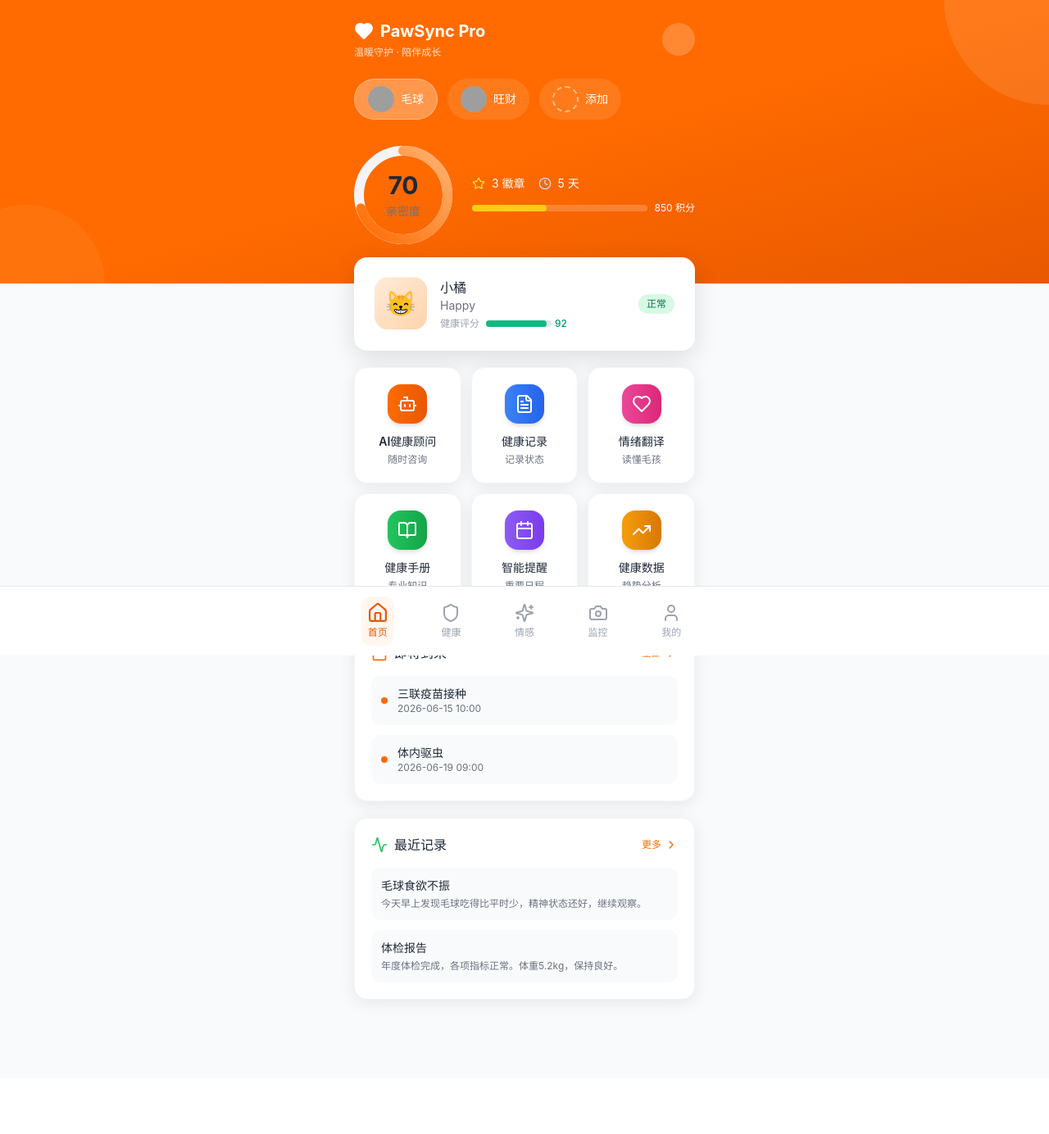
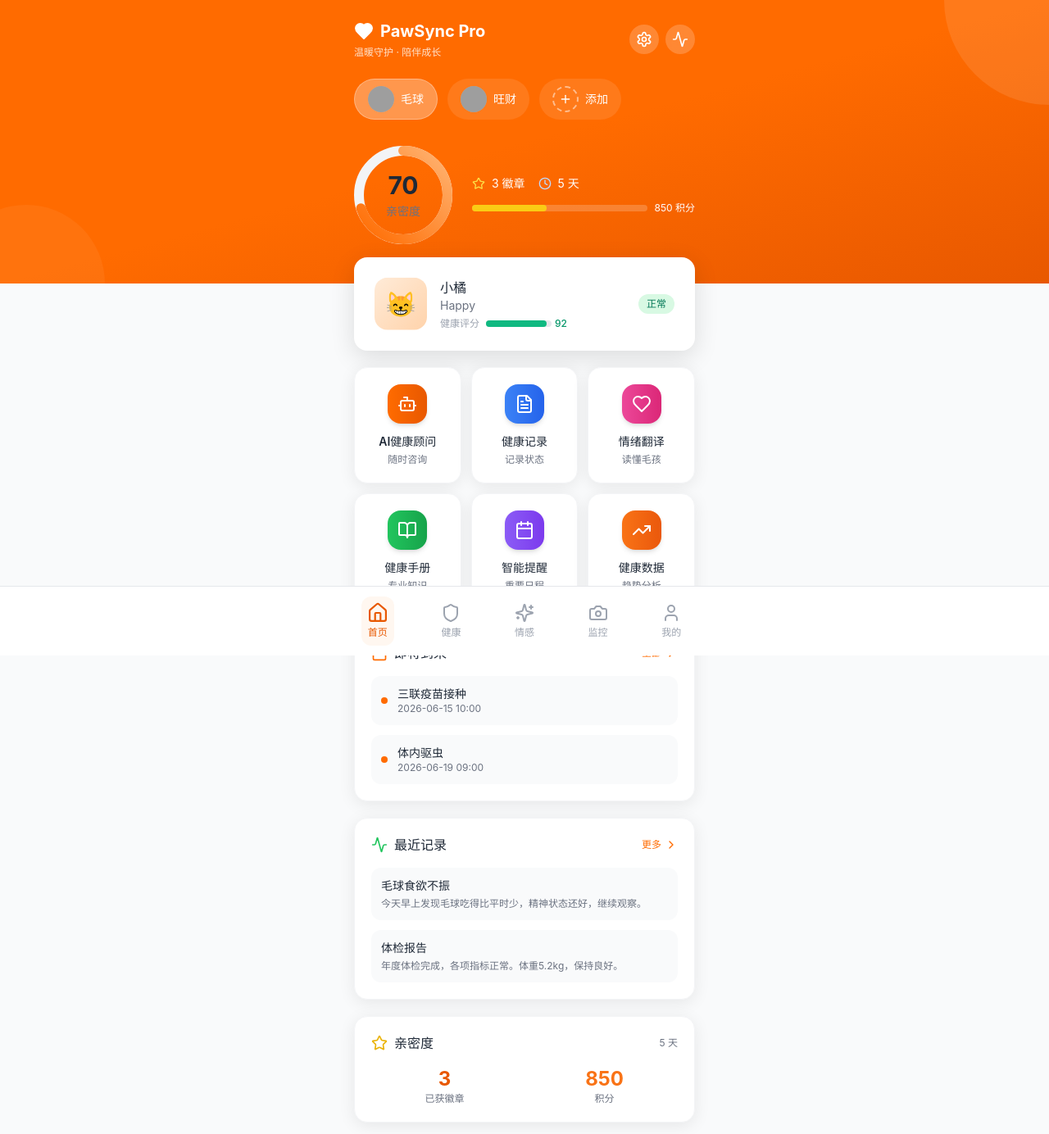
Before and after one commit to Tri250/-, a React (Vite) app: page / in a window 1280 px wide. Shown: the top 1384 px of the page at 82% size. Before the commit the page ends 1316 px from the top, so only its background shows below. Built offline with nearby package versions, Linux system fonts and the light colour scheme; grey boxes are pictures that could not be loaded.

Commit message:
feat: 修复宠物App功能Bug
Co-authored-by: traeagent <traeagent@users.noreply.github.com>

```diff
--- a/src/pages/HomePage.tsx
+++ b/src/pages/HomePage.tsx
@@ -1,4 +1,4 @@
-import React from 'react';
+import React, { useState } from 'react';
 import {
   ChevronRight,
   Heart,
@@ -10,7 +10,8 @@ import {
   Activity,
   Star,
   Clock,
-  ArrowUpRight
+  Settings,
+  Plus
 } from 'lucide-react';
 import { Card, Button, ProgressRing, Badge } from '../components/DesignSystem';
 import { useAppStore } from '../store/appStore';
@@ -23,6 +24,17 @@ interface HomePageProps {
   onNavigate: (page: string) => void;
 }
 
+// 卡片配置类型
+type CardType = 'reminders' | 'recent_records' | 'bond_metrics' | 'quick_actions' | 'pet_status';
+
+interface CardConfig {
+  id: CardType;
+  title: string;
+  icon: any;
+  visible: boolean;
+  order: number;
+}
+
 export const HomePage: React.FC<HomePageProps> = ({ onNavigate }) => {
   const { currentPet, currentEmotion, healthScore } = useAppStore();
   const { metrics, badges, totalPoints, streakDays } = useBondStore();
@@ -30,6 +42,14 @@ export const HomePage: React.FC<HomePageProps> = ({ onNavigate }) => {
   const { pets, currentPetId, setCurrentPet } = usePetStore();
   const { getUpcomingReminders } = useReminderStore();
   const { getFilteredRecords } = useHealthRecordStore();
+  const [showCardSettings, setShowCardSettings] = useState(false);
+  const [cardConfigs, setCardConfigs] = useState<CardConfig[]>([
+    { id: 'pet_status', title: '宠物状态', icon: Heart, visible: true, order: 0 },
+    { id: 'quick_actions', title: '快捷操作', icon: Activity, visible: true, order: 1 },
+    { id: 'reminders', title: '即将到来', icon: Calendar, visible: true, order: 2 },
+    { id: 'recent_records', title: '最近记录', icon: FileText, visible: true, order: 3 },
+    { id: 'bond_metrics', title: '亲密度指标', icon: Star, visible: true, order: 4 },
+  ]);
 
   const upcomingReminders = currentPetId ? getUpcomingReminders(currentPetId, 3) : [];
   const recentRecords = currentPetId ? getFilteredRecords(currentPetId).slice(0, 3) : [];
@@ -74,10 +94,24 @@ export const HomePage: React.FC<HomePageProps> = ({ onNavigate }) => {
       icon: TrendingUp,
       label: '健康数据',
       description: '趋势分析',
-      color: 'from-warning-500 to-warning-600',
+      color: 'from-orange-500 to-orange-600',
       page: 'health-analytics',
     },
   ];
+
+  // 切换卡片可见性
+  const toggleCardVisibility = (cardId: CardType) => {
+    setCardConfigs(cards =>
+      cards.map(card =>
+        card.id === cardId ? { ...card, visible: !card.visible } : card
+      )
+    );
+  };
+
+  // 获取可见并按顺序排列的卡片
+  const visibleCards = cardConfigs
+    .filter(card => card.visible)
+    .sort((a, b) => a.order - b.order);
 
   const getEmotionEmoji = (emotion: string) => {
     const map: Record<string, string> = {
@@ -88,6 +122,163 @@ export const HomePage: React.FC<HomePageProps> = ({ onNavigate }) => {
       needs: '🥺',
     };
     return map[emotion] || '😐';
+  };
+
+  // 渲染单个卡片
+  const renderCard = (cardConfig: CardConfig, index: number) => {
+    const delay = 0.1 + index * 0.1;
+
+    switch (cardConfig.id) {
+      case 'pet_status':
+        return (
+          <div key={cardConfig.id} className="animate-slide-up" style={{ animationDelay: `${delay}s` }}>
+            <Card variant="elevated" padding="lg">
+              <div className="flex items-center gap-4">
+                <div className="w-16 h-16 rounded-2xl bg-gradient-to-br from-primary-100 to-primary-200 flex items-center justify-center animate-bounce-gentle">
+                  <span className="text-3xl">{getEmotionEmoji(currentEmotion)}</span>
+                </div>
+                <div className="flex-1">
+                  <h3 className="font-bold text-neutral-800">{currentPet?.name}</h3>
+                  <p className="text-sm text-neutral-500 capitalize">{currentEmotion}</p>
+                  <div className="flex items-center gap-2 mt-1">
+                    <span className="text-xs text-neutral-400">健康评分</span>
+                    <div className="flex items-center gap-1">
+                      <div className="w-20 bg-neutral-200 rounded-full h-2">
+                        <div
+                          className="bg-success-500 h-full rounded-full transition-all duration-500"
+                          style={{ width: `${healthScore}%` }}
+                        />
+                      </div>
+                      <span className="text-xs font-medium text-success-600">{healthScore}</span>
+                    </div>
+                  </div>
+                </div>
+                <Badge variant="success" size="sm">正常</Badge>
+              </div>
+            </Card>
+          </div>
+        );
+
+      case 'quick_actions':
+        return (
+          <div key={cardConfig.id} className="grid grid-cols-3 gap-3 animate-slide-up" style={{ animationDelay: `${delay}s` }}>
+            {quickActions.map((action) => (
+              <button
+                key={action.page}
+                onClick={() => onNavigate(action.page)}
+                className="col-span-1"
+              >
+                <Card className="text-center h-full">
+                  <div className={`w-12 h-12 mx-auto rounded-2xl bg-gradient-to-r ${action.color} flex items-center justify-center mb-3 shadow-md`}>
+                    <action.icon className="w-6 h-6 text-white" />
+                  </div>
+                  <h4 className="font-semibold text-sm text-neutral-800 mb-1">{action.label}</h4>
+                  <p className="text-xs text-neutral-500">{action.description}</p>
+                </Card>
+              </button>
+            ))}
+          </div>
+        );
+
+      case 'reminders':
+        return upcomingReminders.length > 0 ? (
+          <div key={cardConfig.id} className="animate-slide-up" style={{ animationDelay: `${delay}s` }}>
+            <Card className="p-5">
+              <div className="flex items-center justify-between mb-4">
+                <h3 className="font-semibold text-neutral-800 flex items-center gap-2">
+                  <Calendar className="w-5 h-5 text-primary-500" />
+                  即将到来
+                </h3>
+                <button
+                  className="text-xs text-primary-500 font-medium flex items-center gap-1"
+                  onClick={() => onNavigate('reminders')}
+                >
+                  全部
+                  <ChevronRight className="w-4 h-4" />
+                </button>
+              </div>
+              <div className="space-y-3">
+                {upcomingReminders.map((reminder) => (
+                  <div
+                    key={reminder.id}
+                    className="flex items-center gap-3 p-3 bg-neutral-50 rounded-xl hover:bg-neutral-100 transition-colors"
+                  >
+                    <div className="w-2 h-2 rounded-full bg-primary-500 animate-pulse" />
+                    <div className="flex-1">
+                      <h4 className="font-medium text-sm text-neutral-800">{reminder.title}</h4>
+                      <p className="text-xs text-neutral-500">{reminder.date} {reminder.time}</p>
+                    </div>
+                  </div>
+                ))}
+              </div>
+            </Card>
+          </div>
+        ) : null;
+
+      case 'recent_records':
+        return recentRecords.length > 0 ? (
+          <div key={cardConfig.id} className="animate-slide-up" style={{ animationDelay: `${delay}s` }}>
+            <Card className="p-5">
+              <div className="flex items-center justify-between mb-4">
+                <h3 className="font-semibold text-neutral-800 flex items-center gap-2">
+                  <Activity className="w-5 h-5 text-green-500" />
+                  最近记录
+                </h3>
+                <button
+                  className="text-xs text-primary-500 font-medium flex items-center gap-1"
+                  onClick={() => onNavigate('health-records')}
+                >
+                  更多
+                  <ChevronRight className="w-4 h-4" />
+                </button>
+              </div>
+              <div className="space-y-3">
+                {recentRecords.map((record) => (
+                  <div
+                    key={record.id}
+                    className="p-3 bg-neutral-50 rounded-xl hover:bg-neutral-100 transition-colors cursor-pointer"
+                  >
+                    <h4 className="font-medium text-sm text-neutral-800">{record.title}</h4>
+                    <p className="text-xs text-neutral-500 mt-1 line-clamp-2">{record.content}</p>
+                  </div>
+                ))}
+              </div>
+            </Card>
+          </div>
+        ) : null;
+
+      case 'bond_metrics':
+        return (
+          <div key={cardConfig.id} className="animate-slide-up" style={{ animationDelay: `${delay}s` }}>
+            <Card className="p-5">
+              <div className="flex items-center justify-between mb-4">
+                <h3 className="font-semibold text-neutral-800 flex items-center gap-2">
+                  <Star className="w-5 h-5 text-yellow-500" />
+                  亲密度
+                </h3>
+                <div className="flex items-center gap-2">
+                  <span className="text-xs text-neutral-500">
+                    {streakDays} 天
+                  </span>
+                </div>
+              </div>
+              <div className="grid grid-cols-2 gap-4">
+                <div className="text-center">
+                  <div className="text-2xl font-bold text-primary-600">{unlockedBadges}</div>
+                  <div className="text-xs text-neutral-500">已获徽章</div>
+                </div>
+                <div className="text-center">
+                  <div className="text-2xl font-bold text-orange-500">{totalPoints}</div>
+                  <div className="text-xs text-neutral-500">积分</div>
+                </div>
+              </div>
+            </Card>
+          </div>
+        );
+
+      default:
+        return null;
+    }
   };
 
   return (
@@ -107,12 +298,20 @@ export const HomePage: React.FC<HomePageProps> = ({ onNavigate }) => {
               </h1>
               <p className="text-xs text-white/80 mt-1">温暖守护 · 陪伴成长</p>
             </div>
-            <button
-              className="p-2 rounded-full bg-white/20 backdrop-blur hover:bg-white/30 transition-all"
-              onClick={() => onNavigate('health')}
-            >
-              <div className="w-6 h-6" />
-            </button>
+            <div className="flex gap-2">
+              <button
+                className="p-2 rounded-full bg-white/20 backdrop-blur hover:bg-white/30 transition-all"
+                onClick={() => setShowCardSettings(!showCardSettings)}
+              >
+                <Settings className="w-5 h-5" />
+              </button>
+              <button
+                className="p-2 rounded-full bg-white/20 backdrop-blur hover:bg-white/30 transition-all"
+                onClick={() => onNavigate('health')}
+              >
+                <Activity className="w-5 h-5" />
+              </button>
+            </div>
           </div>
 
           {/* Pet Selector */}
@@ -144,7 +343,7 @@ export const HomePage: React.FC<HomePageProps> = ({ onNavigate }) => {
               onClick={() => onNavigate('pets')}
             >
               <div className="w-8 h-8 rounded-full border-2 border-dashed border-white/50 flex items-center justify-center">
-                <div className="w-4 h-4" />
+                <Plus className="w-4 h-4" />
               </div>
               <span className="text-sm font-medium">添加</span>
             </button>
@@ -184,120 +383,48 @@ export const HomePage: React.FC<HomePageProps> = ({ onNavigate }) => {
       </header>
 
       <main className="max-w-md mx-auto px-4 -mt-8 space-y-5">
-        {/* Status Card */}
-        <div className="animate-slide-up" style={{ animationDelay: '0.1s' }}>
-          <Card variant="elevated" padding="lg">
-            <div className="flex items-center gap-4">
-              <div className="w-16 h-16 rounded-2xl bg-gradient-to-br from-primary-100 to-primary-200 flex items-center justify-center animate-bounce-gentle">
-                <span className="text-3xl">{getEmotionEmoji(currentEmotion)}</span>
-              </div>
-              <div className="flex-1">
-                <h3 className="font-bold text-neutral-800">{currentPet?.name}</h3>
-                <p className="text-sm text-neutral-500 capitalize">{currentEmotion}</p>
-                <div className="flex items-center gap-2 mt-1">
-                  <span className="text-xs text-neutral-400">健康评分</span>
-                  <div className="flex items-center gap-1">
-                    <div className="w-20 bg-neutral-200 rounded-full h-2">
-                      <div
-                        className="bg-success-500 h-full rounded-full transition-all duration-500"
-                        style={{ width: `${healthScore}%` }}
-                      />
-                    </div>
-                    <span className="text-xs font-medium text-success-600">{healthScore}</span>
-                  </div>
-                </div>
-              </div>
-              <Badge variant="success" size="sm">正常</Badge>
-            </div>
-          </Card>
-        </div>
-
-        {/* Quick Actions Grid */}
-        <div className="grid grid-cols-3 gap-3 animate-slide-up" style={{ animationDelay: '0.2s' }}>
-          {quickActions.map((action, index) => (
-            <button
-              key={action.page}
-              onClick={() => onNavigate(action.page)}
-              className="col-span-1"
-              style={{ animationDelay: `${0.2 + index * 0.05}s` }}
-            >
-              <Card className="text-center h-full">
-                <div className={`w-12 h-12 mx-auto rounded-2xl bg-gradient-to-r ${action.color} flex items-center justify-center mb-3 shadow-md`}>
-                  <action.icon className="w-6 h-6 text-white" />
-                </div>
-                <h4 className="font-semibold text-sm text-neutral-800 mb-1">{action.label}</h4>
-                <p className="text-xs text-neutral-500">{action.description}</p>
-              </Card>
-            </button>
-          ))}
-        </div>
-
-        {/* Upcoming Reminders */}
-        {upcomingReminders.length > 0 && (
-          <div className="animate-slide-up" style={{ animationDelay: '0.3s' }}>
-            <Card className="p-5">
+        {/* 卡片设置模态框 */}
+        {showCardSettings && (
+          <div className="fixed inset-0 bg-black/50 backdrop-blur-sm z-50 flex items-center justify-center" onClick={() => setShowCardSettings(false)}>
+            <div className="bg-white rounded-2xl p-6 w-80 max-w-[90%]" onClick={e => e.stopPropagation()}>
               <div className="flex items-center justify-between mb-4">
-                <h3 className="font-semibold text-neutral-800 flex items-center gap-2">
-                  <Calendar className="w-5 h-5 text-primary-500" />
-                  即将到来
-                </h3>
-                <button
-                  className="text-xs text-primary-500 font-medium flex items-center gap-1"
-                  onClick={() => onNavigate('reminders')}
-                >
-                  全部
-                  <ChevronRight className="w-4 h-4" />
-                </button>
+                <h3 className="font-bold text-lg text-neutral-800">自定义首页</h3>
+                <button onClick={() => setShowCardSettings(false)} className="text-neutral-500">✕</button>
               </div>
               <div className="space-y-3">
-                {upcomingReminders.map((reminder, index) => (
-                  <div
-                    key={reminder.id}
-                    className="flex items-center gap-3 p-3 bg-neutral-50 rounded-xl hover:bg-neutral-100 transition-colors"
-                  >
-                    <div className="w-2 h-2 rounded-full bg-primary-500 animate-pulse" />
-                    <div className="flex-1">
-                      <h4 className="font-medium text-sm text-neutral-800">{reminder.title}</h4>
-                      <p className="text-xs text-neutral-500">{reminder.date} {reminder.time}</p>
+                {cardConfigs.map((card) => (
+                  <div key={card.id} className="flex items-center justify-between p-3 bg-neutral-50 rounded-xl">
+                    <div className="flex items-center gap-3">
+                      <div className="text-neutral-400">
+                        <card.icon className="w-5 h-5" />
+                      </div>
+                      <span className="font-medium text-neutral-800">{card.title}</span>
                     </div>
+                    <button
+                      onClick={() => toggleCardVisibility(card.id)}
+                      className={`w-10 h-6 rounded-full transition-colors ${
+                        card.visible ? 'bg-primary-500' : 'bg-neutral-300'
+                      }`}
+                    >
+                      <div className={`w-4 h-4 rounded-full bg-white shadow transition-transform ${
+                        card.visible ? 'translate-x-5' : 'translate-x-1'
+                      }`} />
+                    </button>
                   </div>
                 ))}
               </div>
-            </Card>
+              <button
+                onClick={() => setShowCardSettings(false)}
+                className="w-full mt-4 py-3 bg-primary-500 text-white rounded-xl font-medium"
+              >
+                完成
+              </button>
+            </div>
           </div>
         )}
 
-        {/* Recent Records */}
-        {recentRecords.length > 0 && (
-          <div className="animate-slide-up" style={{ animationDelay: '0.4s' }}>
-            <Card className="p-5">
-              <div className="flex items-center justify-between mb-4">
-                <h3 className="font-semibold text-neutral-800 flex items-center gap-2">
-                  <Activity className="w-5 h-5 text-green-500" />
-                  最近记录
-                </h3>
-                <button
-                  className="text-xs text-primary-500 font-medium flex items-center gap-1"
-                  onClick={() => onNavigate('health-records')}
-                >
-                  更多
-                  <ChevronRight className="w-4 h-4" />
-                </button>
-              </div>
-              <div className="space-y-3">
-                {recentRecords.map((record, index) => (
-                  <div
-                    key={record.id}
-                    className="p-3 bg-neutral-50 rounded-xl hover:bg-neutral-100 transition-colors cursor-pointer"
-                  >
-                    <h4 className="font-medium text-sm text-neutral-800">{record.title}</h4>
-                    <p className="text-xs text-neutral-500 mt-1 line-clamp-2">{record.content}</p>
-                  </div>
-                ))}
-              </div>
-            </Card>
-          </div>
-        )}
+        {/* 动态渲染卡片 */}
+        {visibleCards.map((cardConfig, index) => renderCard(cardConfig, index))}
       </main>
     </div>
   );
```
Also changed, not shown: src/store/cameraStore.ts (+38 -2 lines), src/store/monitorStore.ts (+45 -1 lines).
